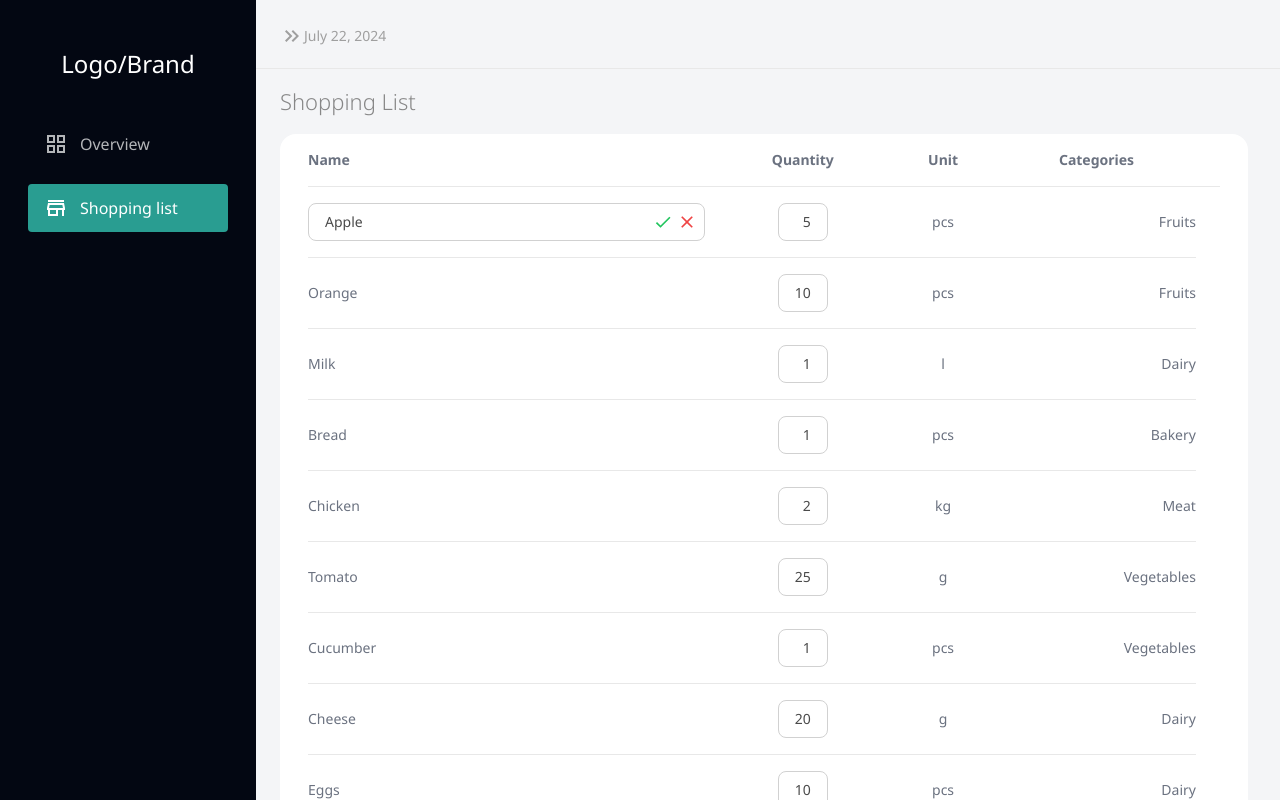
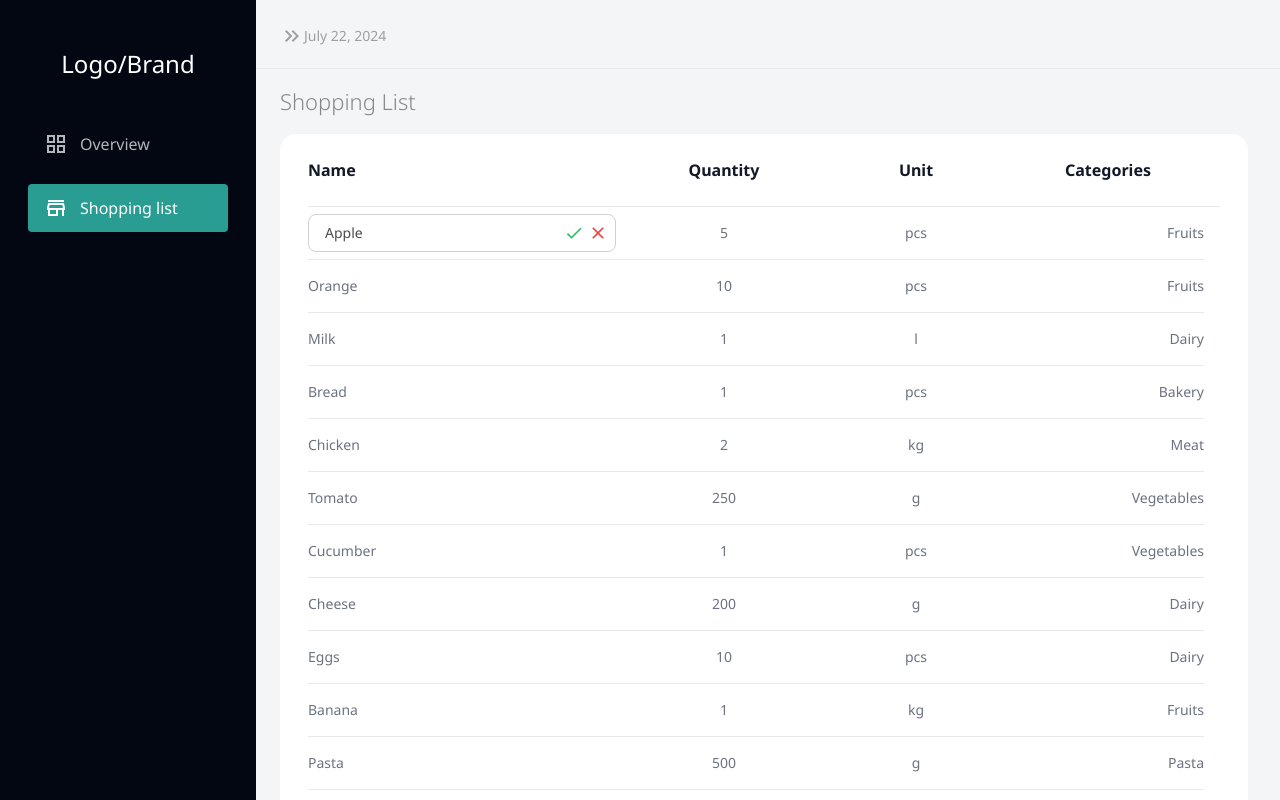
Before and after one commit to Banych/money-control, a Next.js app: page /shopping-list in a window 1280 px wide. Both pictures are taken after a click on the link "Apple". Built offline with nearby package versions, Linux system fonts and the light colour scheme.

Commit message:
make cell much better

```diff
--- a/app/_components/Input.tsx
+++ b/app/_components/Input.tsx
@@ -1,26 +1,16 @@
 import { cn } from '@/utils/cn';
 import { ClassValue } from 'clsx';
-import { HTMLProps, useMemo } from 'react';
+import { InputHTMLAttributes, useMemo } from 'react';
 import InputAction from './InputAction';
 
-export type InputProps = Omit<HTMLProps<HTMLInputElement>, 'size'> & {
+export type InputProps = Omit<InputHTMLAttributes<HTMLInputElement>, 'size'> & {
     size?: 'sm' | 'md' | 'lg';
     alignText?: 'left' | 'center' | 'right';
-    onApply?: () => void;
-    onCancel?: () => void;
     actions?: InputAction[];
 };
 
 const Input = (props: InputProps) => {
-    const {
-        size,
-        className,
-        alignText,
-        onApply,
-        onCancel,
-        actions,
-        ...otherProps
-    } = props;
+    const { size, className, alignText, actions, ...otherProps } = props;
 
     const classesForSize = useMemo((): ClassValue => {
         switch (size) {
@@ -58,11 +48,13 @@ const Input = (props: InputProps) => {
 
     return (
         <div className="relative">
+            {!!actionsLeft?.length && (
                 <div className={cn(actionClassName, 'left-2')}>
                     {actionsLeft?.map((action, index) => (
                         <InputAction key={index} {...action} />
                     ))}
                 </div>
+            )}
             <input
                 {...otherProps}
                 className={cn(
@@ -72,11 +64,13 @@ const Input = (props: InputProps) => {
                     classesForAlignText,
                 )}
             />
+            {!!actionsRight?.length && (
                 <div className={cn(actionClassName, 'right-2')}>
                     {actionsRight?.map((action, index) => (
                         <InputAction key={index} {...action} />
                     ))}
                 </div>
+            )}
         </div>
     );
 };
--- a/app/_components/table/Table.tsx
+++ b/app/_components/table/Table.tsx
@@ -1,19 +1,33 @@
+import { ClassValue } from 'clsx';
 import TableHeaderRow from './TableHeaderRow';
 import TableRow from './TableRow';
 import { DataType, TableColumn } from './TableTypes';
+import { cn } from '@/utils/cn';
 
 export type TableProps<T extends Record<string, string | number | string[]>> = {
     columns: TableColumn<T>[];
     data: T[];
     getRowKey: (row: T) => string;
     onChange?: (value: string | number, row: T, column: TableColumn<T>) => void;
+    className?: ClassValue;
+    rowClassName?: ClassValue;
+    cellClassName?: ClassValue;
 };
 
 const Table = <T extends DataType>(props: TableProps<T>) => {
-    const { columns, data, getRowKey, onChange } = props;
+    const {
+        columns,
+        data,
+        getRowKey,
+        onChange,
+        className,
+        rowClassName,
+        cellClassName,
+    } = props;
+
     return (
         <div className="w-full bg-white rounded-2xl px-7">
-            <table className="w-full table-auto">
+            <table className={cn('w-full table-auto', className)}>
                 <thead>
                     <TableHeaderRow columns={columns} />
                 </thead>
@@ -23,6 +37,8 @@ const Table = <T extends DataType>(props: TableProps<T>) => {
                             key={getRowKey(row)}
                             columns={columns}
                             row={row}
+                            className={rowClassName}
+                            cellClassName={cellClassName}
                             getCellKey={(row, column) =>
                                 `${getRowKey(row)}-${column.key as string}`
                             }
--- a/app/_components/table/TableCell.tsx
+++ b/app/_components/table/TableCell.tsx
@@ -1,5 +1,6 @@
 import { DataType, TableColumn } from './TableTypes';
 import { cn } from '../../../utils/cn';
+import { ClassValue } from 'clsx';
 
 type TableParticularProps<T extends DataType> = {
     row: T;
@@ -8,7 +9,7 @@ type TableParticularProps<T extends DataType> = {
 };
 
 export type TableCellProps<T extends DataType> = TableParticularProps<T> & {
-    className?: string;
+    className?: ClassValue;
     column: TableColumn<T>;
 };
 
--- a/app/_components/table/TableHeaderCell.tsx
+++ b/app/_components/table/TableHeaderCell.tsx
@@ -14,7 +14,7 @@ const TableHeaderCell = <T extends DataType>({
     return (
         <th
             className={cn(
-                'px-3 first-of-type:pl-0 last-of-type:pr-0 py-4 whitespace-nowrap text-sm text-gray-500 border-b border-border-light',
+                'px-4 py-6 first-of-type:pl-0 last-of-type:pr-0 whitespace-nowrap text-base font-bold text-gray-900 border-b border-border-light',
                 'text-center first-of-type:text-left last-of-type:text-right',
                 className,
             )}
--- a/app/_components/table/TableRow.tsx
+++ b/app/_components/table/TableRow.tsx
@@ -1,58 +1,71 @@
 import { useCallback } from 'react';
+import { ClassValue } from 'clsx';
 import { DataType, TableColumn } from './TableTypes';
 import TextTableCell from './cells/TextTableCell';
-import NumberTableCell from './cells/NumberTableCell';
-import TextInputTableCell from './cells/TextInputTableCell';
+import InputTableCell from './cells/InputTableCell';
+import { cn } from '@/utils/cn';
 
 export type TableRowProps<T extends DataType> = {
     columns: TableColumn<T>[];
     row: T;
     getCellKey: (row: T, column: TableColumn<T>) => string;
     onChange?: (value: string | number, row: T, column: TableColumn<T>) => void;
+    className?: ClassValue;
+    cellClassName?: ClassValue;
 };
 
 const TableRow = <T extends DataType>(props: TableRowProps<T>) => {
-    const { columns, row, getCellKey, onChange } = props;
+    const { columns, row, getCellKey, onChange, className, cellClassName } =
+        props;
 
     const renderCell = useCallback(
         (row: T, column: TableColumn<T>) => {
+            const cellProps = {
+                column: column,
+                row: row,
+                onChange: onChange,
+                className: cn(cellClassName, column.cellClassName),
+            };
+
             switch (column.type) {
                 case 'text':
                     return (
                         <TextTableCell
+                            {...cellProps}
                             key={getCellKey(row, column)}
-                            column={column}
-                            row={row}
-                            onChange={onChange}
                         />
                     );
                 case 'number':
                     return (
-                        <NumberTableCell
+                        <InputTableCell
+                            {...cellProps}
                             key={getCellKey(row, column)}
-                            column={column}
-                            row={row}
-                            onChange={onChange}
+                            inputProps={{
+                                type: 'number',
+                            }}
                         />
                     );
                 case 'input':
                     return (
-                        <TextInputTableCell
+                        <InputTableCell
+                            {...cellProps}
                             key={getCellKey(row, column)}
-                            column={column}
-                            row={row}
-                            onChange={onChange}
+                            inputProps={{
+                                type: 'text',
+                            }}
                         />
                     );
                 default:
                     return null;
             }
         },
-        [getCellKey, onChange],
+        [cellClassName, getCellKey, onChange],
     );
 
     return (
-        <tr className="">{columns.map((column) => renderCell(row, column))}</tr>
+        <tr className={cn('', className)}>
+            {columns.map((column) => renderCell(row, column))}
+        </tr>
     );
 };
 
--- a/app/_components/table/TableTypes.ts
+++ b/app/_components/table/TableTypes.ts
@@ -1,3 +1,5 @@
+import { ClassValue } from 'clsx';
+
 export type IDable<T = Record<string, never>> = T & { id: string };
 
 export type DataType = {
@@ -8,4 +10,5 @@ export type TableColumn<T extends DataType> = {
     title: string;
     key: keyof T | 'actions';
     type: 'text' | 'input' | 'number' | 'date' | 'actions';
+    cellClassName?: ClassValue;
 };
--- a/app/_components/table/cells/TextInputTableCell.tsx
+++ b/app/_components/table/cells/InputTableCell.tsx
@@ -1,27 +1,39 @@
 'use client';
 
-import { MouseEvent, useCallback, useState } from 'react';
+import {
+    InputHTMLAttributes,
+    MouseEvent,
+    useCallback,
+    useRef,
+    useState,
+} from 'react';
 import Input from '../../Input';
 import TableCell, { TableCellProps } from '../TableCell';
 import { DataType } from '../TableTypes';
 import { cn } from '../../../../utils/cn';
 import { InputAction } from '../types/input';
-import { MdCheck, MdCheckBox, MdClose } from 'react-icons/md';
+import { MdCheck, MdClose } from 'react-icons/md';
 
-export type TextInputTableCellProps<T extends DataType> = Omit<
+export type InputTableCellProps<T extends DataType> = Omit<
     TableCellProps<T>,
     'renderCell'
->;
+> & {
+    inputProps?: InputHTMLAttributes<HTMLInputElement>;
+};
 
 const TextInputTableCell = <T extends DataType>({
     column,
     row,
     onChange,
-}: TextInputTableCellProps<T>) => {
+    inputProps,
+    className,
+    ...otherProps
+}: InputTableCellProps<T>) => {
     const [isEdit, setIsEdit] = useState(false);
+    const [value, setValue] = useState(row[column.key] as string);
 
     const handleChange = (e: React.ChangeEvent<HTMLInputElement>) => {
-        onChange?.(e.target.value, row, column);
+        setValue(e.target.value);
     };
 
     const handleEnterEdit = useCallback((e: MouseEvent<HTMLAnchorElement>) => {
@@ -33,9 +45,13 @@ const TextInputTableCell = <T extends DataType>({
         (e: React.KeyboardEvent<HTMLInputElement>) => {
             if (e.key === 'Enter') {
                 setIsEdit(false);
+                onChange?.(value, row, column);
+            } else if (e.key === 'Escape') {
+                setIsEdit(false);
+                setValue(row[column.key] as string);
             }
         },
-        [],
+        [column, onChange, row, value],
     );
 
     const inputActions: InputAction[] = [
@@ -55,12 +71,24 @@ const TextInputTableCell = <T extends DataType>({
         },
     ];
 
-    if (!isEdit) {
-        return (
-            <TableCell
-                column={column}
-                row={row}
-                renderCell={(row, column) => (
+    return (
+        <TableCell
+            {...otherProps}
+            column={column}
+            row={row}
+            className={cn(className, isEdit && 'text-left py-1')}
+            renderCell={(row, column) =>
+                isEdit ? (
+                    <Input
+                        {...inputProps}
+                        size="sm"
+                        className="w-full"
+                        defaultValue={value}
+                        onChange={handleChange}
+                        onKeyUp={handleExitEdit}
+                        actions={inputActions}
+                    />
+                ) : (
                     <a
                         className={cn(
                             'w-full',
@@ -70,26 +98,8 @@ const TextInputTableCell = <T extends DataType>({
                     >
                         {row[column.key]}
                     </a>
-                )}
-            />
-        );
-    }
-
-    return (
-        <TableCell
-            column={column}
-            row={row}
-            renderCell={(row, column) => (
-                <Input
-                    type="text"
-                    size="sm"
-                    value={row[column.key] as string}
-                    className="w-full"
-                    onChange={handleChange}
-                    onKeyUp={handleExitEdit}
-                    actions={inputActions}
-                />
-            )}
+                )
+            }
         />
     );
 };
--- a/app/_components/table/cells/NumberTableCell.tsx
+++ b/app/_components/table/cells/NumberTableCell.tsx
@@ -17,6 +17,7 @@ const NumberTableCell = <T extends DataType>({
     column,
     row,
     onChange,
+    ...otherProps
 }: NumberTableCellProps<T>) => {
     const handleChange = useCallback(
         (e: React.ChangeEvent<HTMLInputElement>) => {
@@ -31,10 +32,10 @@ const NumberTableCell = <T extends DataType>({
 
     return (
         <TableCell
+            {...otherProps}
             column={column}
             row={row}
             renderCell={(row, column) => (
-                <>
                 <Input
                     type="number"
                     size="sm"
@@ -45,7 +46,6 @@ const NumberTableCell = <T extends DataType>({
                     className="max-w-[50px]"
                     onChange={handleChange}
                 />
-                </>
             )}
         />
     );
--- a/app/shopping-list/page.tsx
+++ b/app/shopping-list/page.tsx
@@ -20,10 +20,30 @@ export default function ShoppingList() {
 
     const columns = useMemo(
         (): TableColumn<Good>[] => [
-            { title: 'Name', key: 'name', type: 'input' },
-            { title: 'Quantity', key: 'quantity', type: 'number' },
-            { title: 'Unit', key: 'unit', type: 'text' },
-            { title: 'Categories', key: 'categories', type: 'text' },
+            {
+                title: 'Name',
+                key: 'name',
+                type: 'input',
+                cellClassName: 'w-full',
+            },
+            {
+                title: 'Quantity',
+                key: 'quantity',
+                type: 'number',
+                cellClassName: 'min-w-48 w-0',
+            },
+            {
+                title: 'Unit',
+                key: 'unit',
+                type: 'text',
+                cellClassName: 'min-w-48 w-0',
+            },
+            {
+                title: 'Categories',
+                key: 'categories',
+                type: 'text',
+                cellClassName: 'min-w-48 w-0',
+            },
             { title: '', key: 'actions', type: 'actions' },
         ],
         [],
@@ -51,6 +71,7 @@ export default function ShoppingList() {
                 data={goods}
                 getRowKey={(row) => row.id}
                 onChange={onItemChange}
+                className="min-w-48"
             />
         </main>
     );
```
Lines whose indentation alone changed are shown as unchanged.
